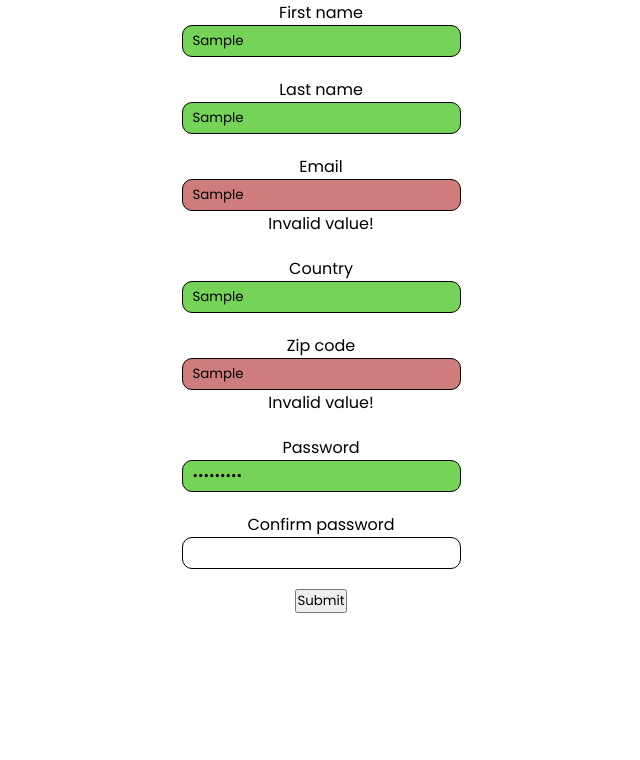
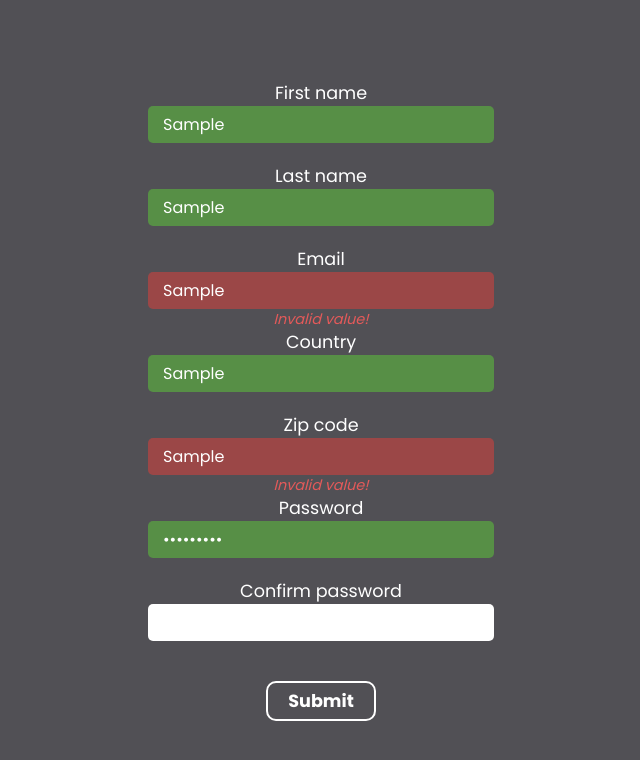
Before and after one commit to brexus/form-validation-js, a plain HTML site: page index.html in a window 1280 px wide. Both pictures are taken after typing "Sample", "Sample", "Sample", "Sample", "Sample", "Sample123" into the empty fields and a click on the button "Submit". Shown: the whole page, without its empty margins (319-959 px from the left). Drawn offline with Linux system fonts and the light colour scheme.

Commit message:
change color style and add style to .error

```diff
--- a/style.css
+++ b/style.css
@@ -2,7 +2,8 @@
 
 :root {
     --light: #e2e8f0;
-    --dark: rgb(46, 46, 46);
+    --dark: rgb(81, 80, 85);
+    --dark-lighten: rgb(255, 255, 255);
     --success: #31b907;
     --fail: #c40000;
 
@@ -13,11 +14,16 @@
     padding: 0;
     box-sizing: border-box;
     font-family: 'Poppins', sans-serif;
+    color: white;
 }
 
 body {
     width: 100%;
     min-height: 100vh;
+    display: flex;
+    justify-content: center;
+    align-items: center;
+    background-color: var(--dark);
 }
 
 #content {
@@ -26,6 +32,7 @@ body {
     display: flex;
     justify-content: center;
     align-items: center;
+
 }
 
 #form {
@@ -40,19 +47,48 @@ body {
     flex-direction: column;
     justify-content: center;
     align-items: center;
-    margin-bottom: 20px;
+    /* margin-bottom: 20px; */
+    font-size: 1.1rem;
 }
 
 input {
-    padding: 5px 10px;
-    border: 1px solid black;
-    border-radius: 10px;
+    font-size: 1rem;
+    padding: 6px 15px;
+    border: 0;
+    border-radius: 5px;
+    background-color: var(--dark-lighten);
+    color: black;
+}
+
+.error {
+    color: rgb(228, 90, 90);
+    font-style: italic;
+    font-size: 0.9rem;
+    height: 20px;
 }
 
 .invalid {
-    background-color: #cf7c7c;
+    background-color: #9b4747;
+    color: white;
 }
 
 .valid {
-    background-color: #75d358;
+    background-color: #578f46;
+    color: white;
 }
+
+#submit {
+    cursor: pointer;
+    padding: 5px 20px;
+    border-radius: 10px;
+    border: 2px solid white;
+    background-color: transparent;
+    font-size: 1.1rem;
+    font-weight: bold;
+    margin-top: 20px;
+}
+
+#submit:hover {
+    transform: scale(1.05);
+    transition: all 0.2s ease-in;
+}
```
